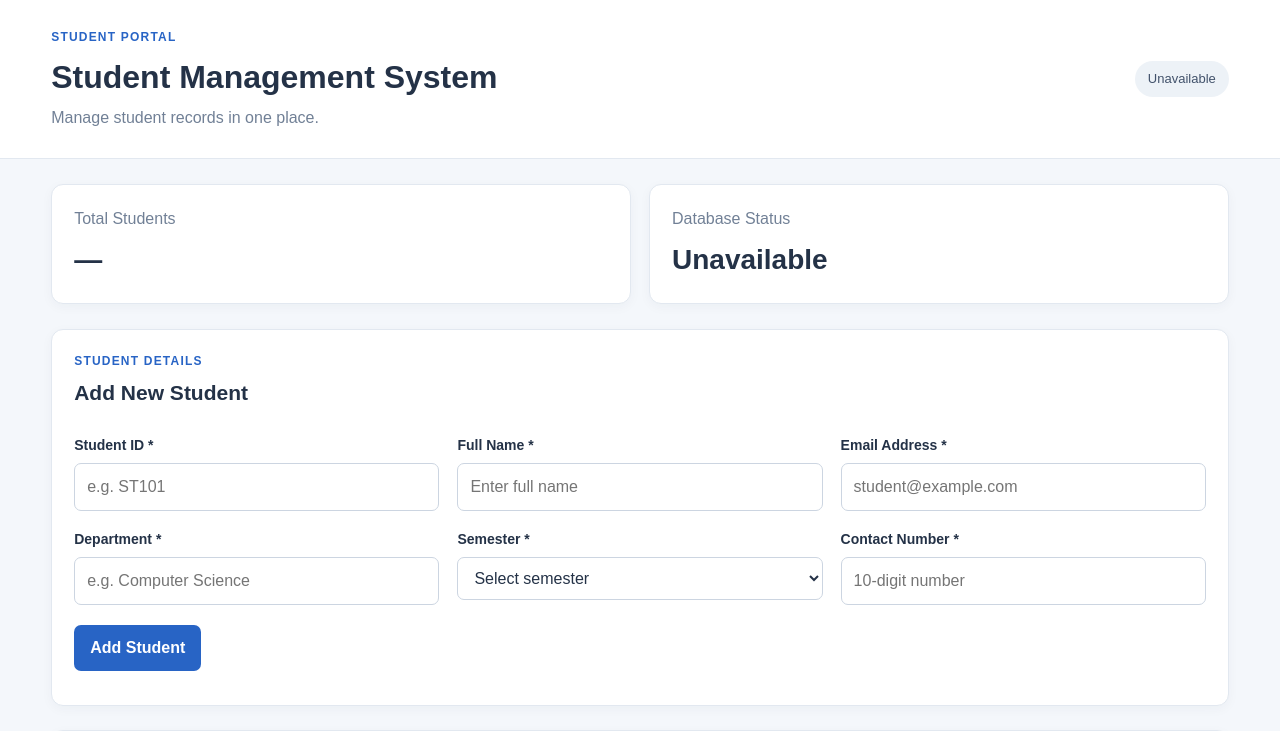
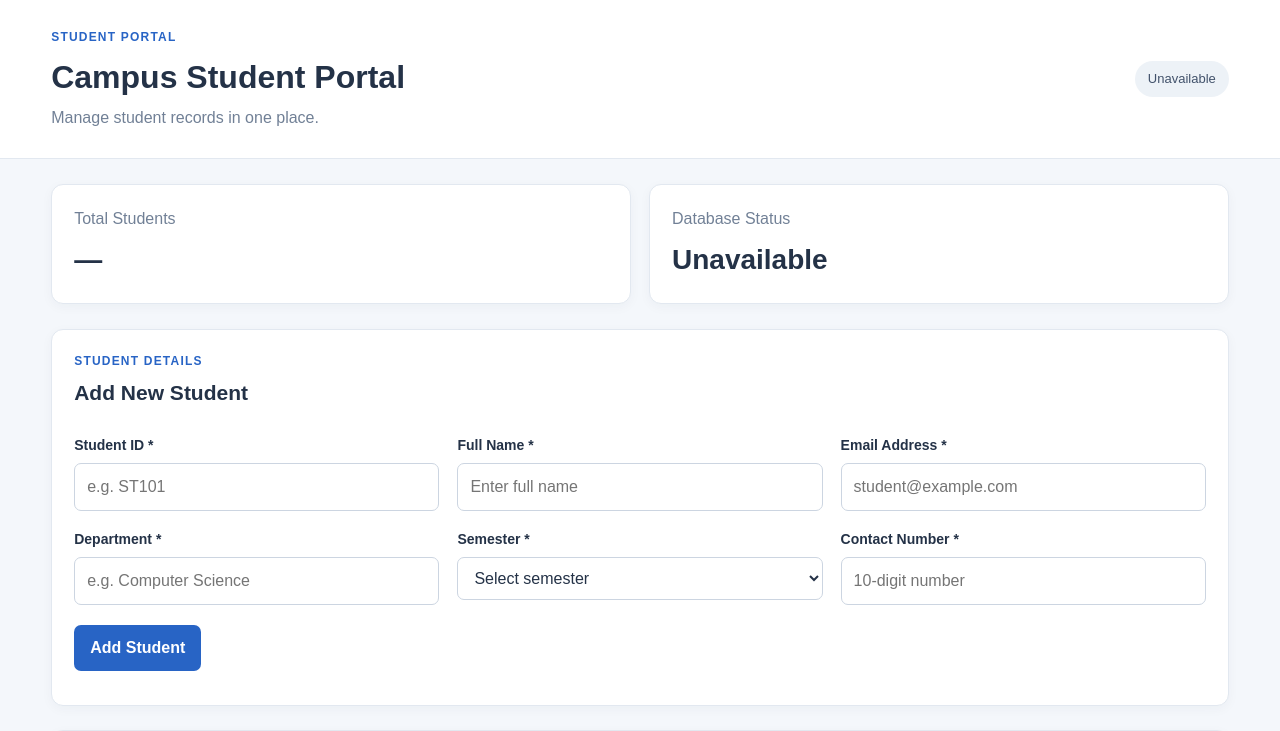
Before and after one commit to Dhanashree244/StudentManagementSystem, a plain HTML site: page frontend/index.html in a window 1280 px wide. Shown: the top 731 px of the page. Drawn offline with Linux system fonts and the light colour scheme; no server answers.

Commit message:
Change frontend header title to "Campus Student Portal"

```diff
--- a/frontend/index.html
+++ b/frontend/index.html
@@ -1,4 +1,3 @@
-
 <!DOCTYPE html>
 <html lang="en">
 <head>
@@ -14,7 +13,7 @@
     <div class="container header-content">
       <div>
         <p class="eyebrow">STUDENT PORTAL</p>
-        <h1>Student Management System</h1>
+        <h1>Campus Student Portal</h1>
         <p class="subtitle">Manage student records in one place.</p>
       </div>
       <span class="status-badge" id="dbStatus">Checking connection...</span>
```
